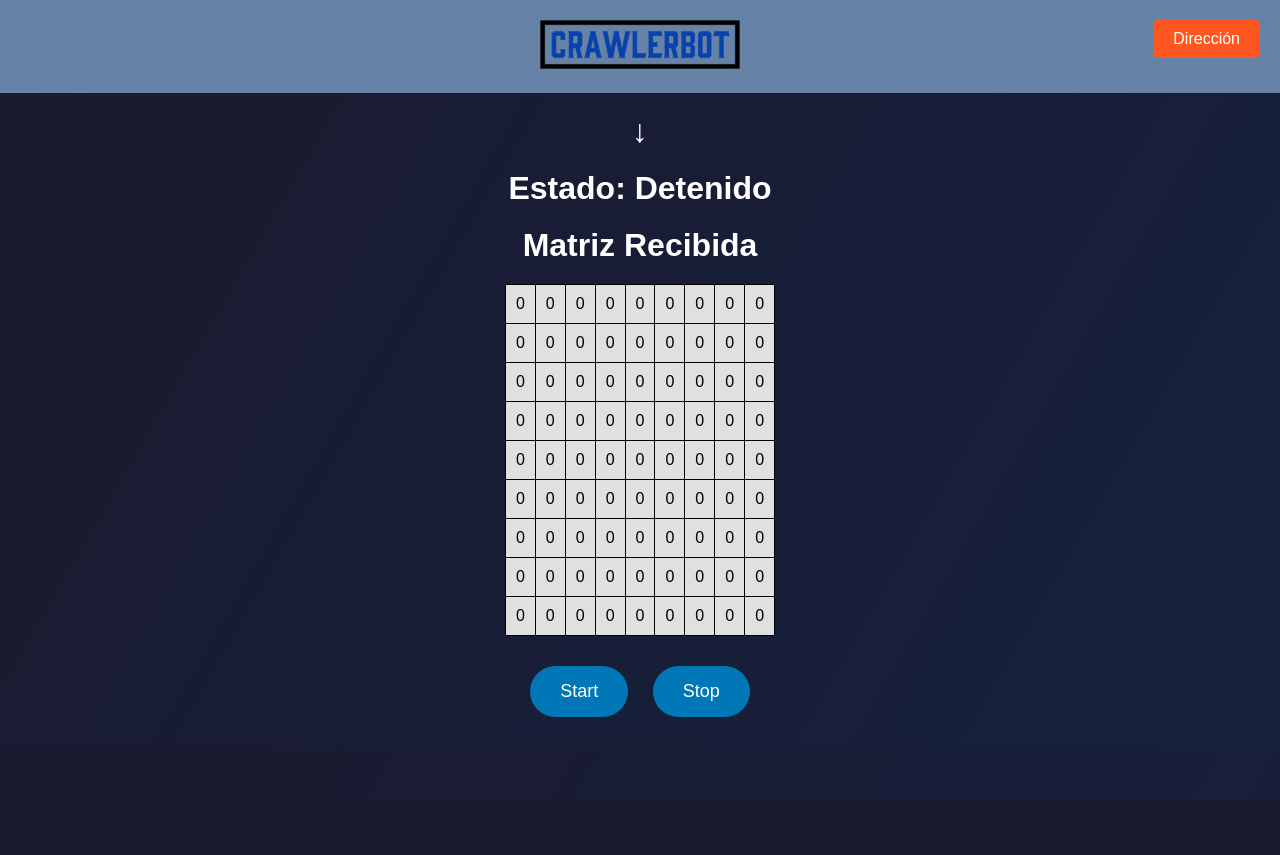
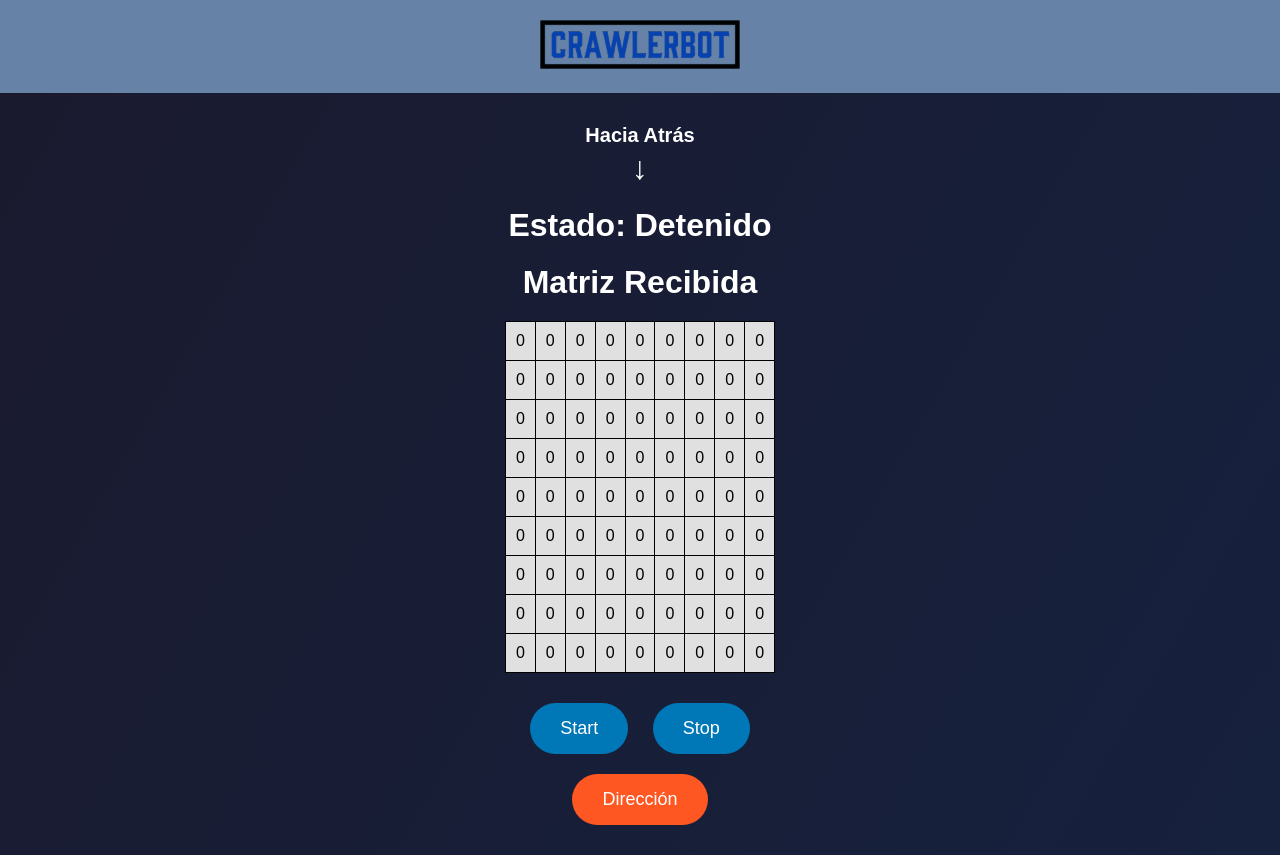
Before and after one commit to tpII/2024-A4-QLEARNING-ESP32, a Django app: page / in a window 1280 px wide. Before the commit the page ends 747 px from the top, so only its background shows below. Run offline with Django 5.2, Linux system fonts and the light colour scheme.

Commit message:
Modificada posicion de boton direccion. Funcionando

```diff
--- a/ServidorDjango/ServidorWeb/myapp/templates/matriz.html
+++ b/ServidorDjango/ServidorWeb/myapp/templates/matriz.html
@@ -70,17 +70,16 @@
             font-size: 18px;
         }
         #direccion-button {
-        position: absolute;
-        top: 10px;
-        right: 10px;
-        padding: 10px 20px;
-        font-size: 16px;
+            padding: 15px 30px;
+            font-size: 18px;
             color: white;
             background: #ff5722; /* Naranja brillante */
             border: none;
-        border-radius: 5px;
+            border-radius: 50px;
             cursor: pointer;
             transition: background-color 0.3s;
+            margin: 10px auto; /* Centra el botón */
+            display: inline-block;
         }
 
         #direccion-button:hover {
@@ -89,6 +88,11 @@
 
         #direccion-button:active {
             background: #d84315; /* Naranja intenso */
+        }
+        #direccion-texto {
+            font-size: 20px;
+            font-weight: bold;
+            margin-bottom: 5px;
         }
     </style>
 </head>
@@ -103,8 +107,10 @@
     <main>
         <h1>
             <div>
-                <button id="direccion-button" onclick="toggleDireccion()">Dirección</button>
-                <span id="direccion-flecha">↑</span>
+                <span id="direccion-texto">Adelante</span> <!-- Texto dinámico -->
+            </div>
+            <div>
+                <span id="direccion-flecha">↑</span> <!-- Flecha -->
             </div>
         </h1>
         <h1>Estado: <span id="estado-crawler">{{ estado_crawler }}</span></h1>
@@ -125,8 +131,13 @@
             <p>No se ha recibido ninguna matriz aún.</p>
         {% endif %}
         <div class="buttons">
+            <div>
                 <button id="start-button" onclick="handleStart()">Start</button>
                 <button id="stop-button" onclick="handleStop()">Stop</button>
+            </div>
+            <div>
+                <button id="direccion-button" onclick="toggleDireccion()">Dirección</button>
+            </div>
         </div>
     </main>
 
@@ -212,7 +223,15 @@
     // Función para actualizar la flecha según la dirección
     function actualizarFlecha(direccion) {
         const flecha = document.getElementById('direccion-flecha');
-        flecha.textContent = direccion === 0 ? '↑' : '↓';
+        const texto = document.getElementById('direccion-texto');
+
+        if (direccion === 0) {
+            flecha.textContent = '↑';
+            texto.textContent = 'Adelante';
+        } else {
+            flecha.textContent = '↓';
+            texto.textContent = 'Hacia Atrás';
+        }
     }
 
     // Inicializa la flecha al cargar la página
```
Lines whose indentation alone changed are shown as unchanged.
